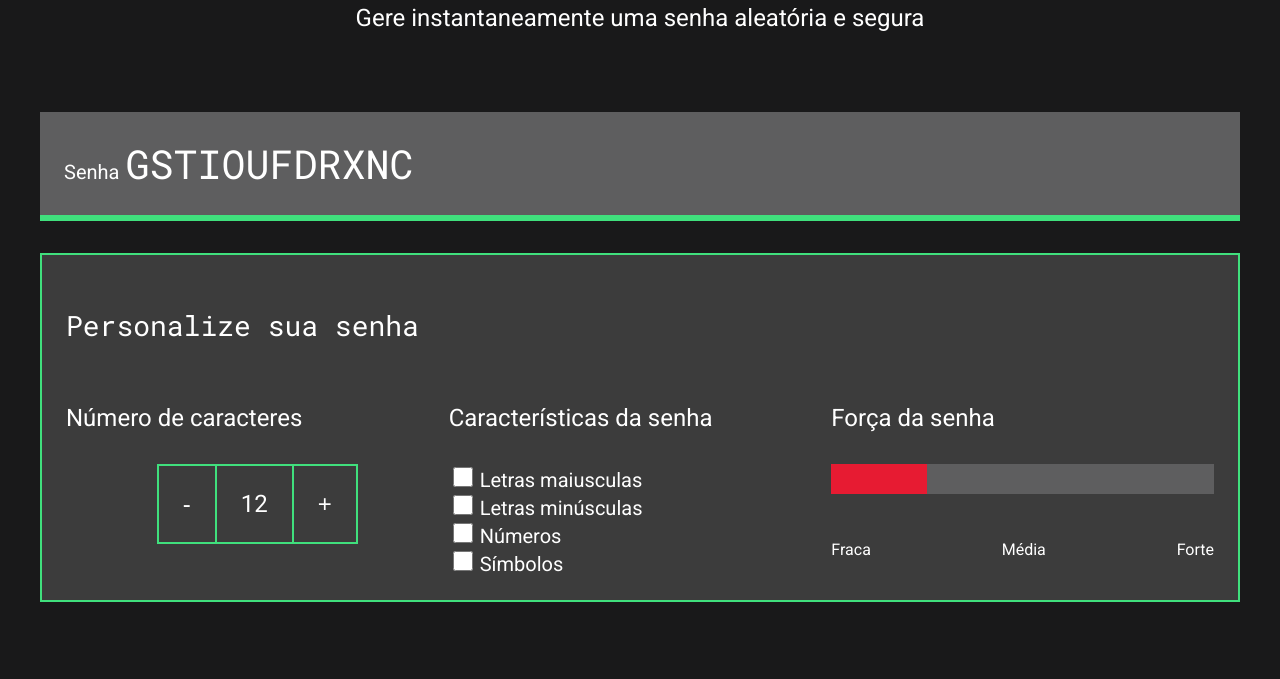
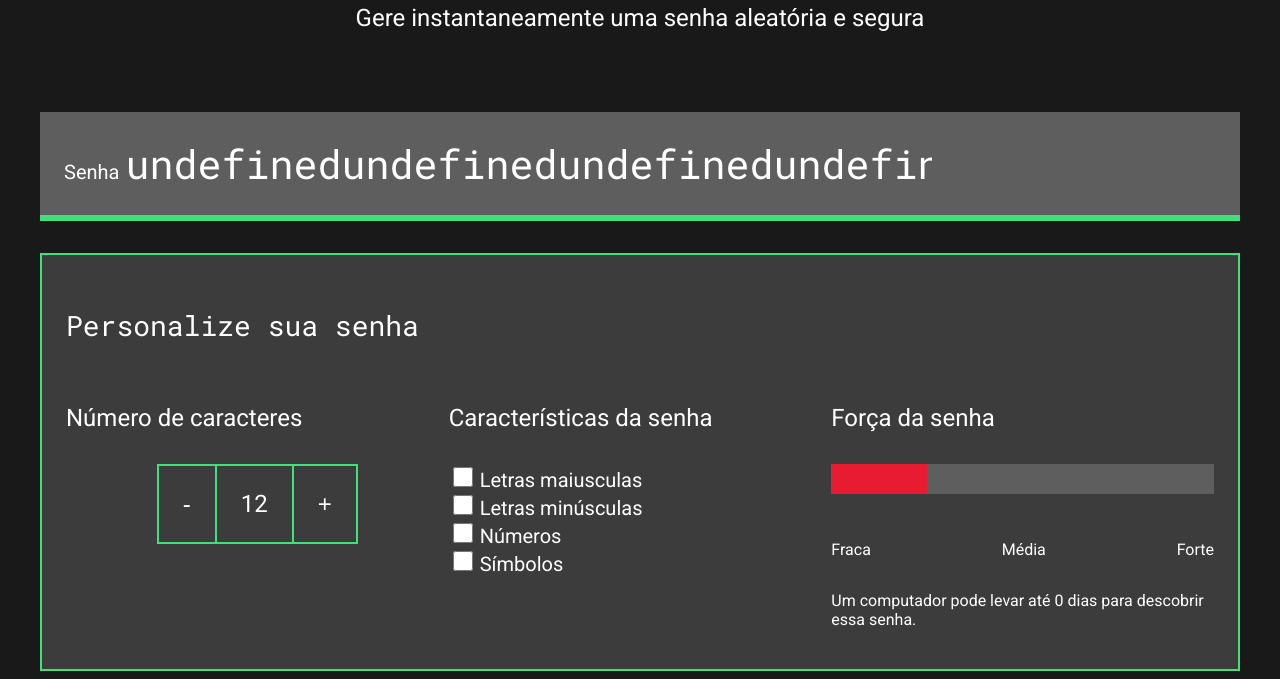
Before and after one commit to pablocastro17/gerador-de-senhas, a plain HTML site: page index.html in a window 1280 px wide. Both pictures are taken after a click on the checkbox 462 px from the left and 676 px from the top of the page. Shown: the part 200-879 px from the top of the page. Before the commit the page ends 810 px from the top, so only its background shows below. Drawn offline with Linux system fonts and the light colour scheme.

Commit message:
Add files via upload

```diff
--- a/index.html
+++ b/index.html
@@ -58,7 +58,7 @@
                     <p>Média</p>
                     <p>Forte</p>
                     </div>
-
+                    <p class="entropia"></p>
                 </div>
             </div>
         </div>
--- a/main.js
+++ b/main.js
@@ -1,8 +1,14 @@
 const numeroSenha = document.querySelector('.parametro-senha__texto');
 let tamanhoSenha = 12;
 numeroSenha.textContent = tamanhoSenha;
-
+const letrasMaiusculas = 'ABCDEFGHIJKLMNOPQRSTUVXYWZ';
+const letrasMinusculas = 'abcdefghijklmnopqrstuvxywz';
+const numeros = '0123456789';
+const simbolos = '!@%*?';
 const botoes = document.querySelectorAll('.parametro-senha__botao');
+const campoSenha = document.querySelector('#campo-senha');
+const checkbox = document.querySelectorAll('.checkbox');
+const forcaSenha = document.querySelector('.forca');
 
 botoes[0].onclick = diminuiTamanho;
 botoes[1].onclick = aumentaTamanho;
@@ -24,32 +30,48 @@ function aumentaTamanho() {
     geraSenha();
 }
 
-const campoSenha = document.querySelector('#campo-senha');
-const checkbox = document.querySelectorAll('.checkbox');
-const letrasMaiusculas = 'ABCDEFGHIJKLMNOPQRSTUVXYWZ';
-const letrasMinusculas = 'abcdefghijklmnopqrstuvwxyz';
-const numeros = '0123456789';
-const simbolos = '#$*@!'
+for (i = 0; i < checkbox.length; i++) {
+    checkbox[i].onclick = geraSenha;
+}
+
 geraSenha();
-function geraSenha(){
+
+function geraSenha() {
     let alfabeto = '';
-    if (checkbox[0].checked){
+    if (checkbox[0].checked) {
         alfabeto = alfabeto + letrasMaiusculas;
     }
-    if (checkbox[1].checked){
+    if (checkbox[1].checked) {
         alfabeto = alfabeto + letrasMinusculas;
     }
-    if (checkbox[2].checked){
+    if (checkbox[2].checked) {
         alfabeto = alfabeto + numeros;
     }
-    if (checkbox[3].checked){
+    if (checkbox[3].checked) {
         alfabeto = alfabeto + simbolos;
     }
     let senha = '';
-    for (let i = 0; i < tamanhoSenha;i++){
-        let numeroAleatorio = Math.random()*letrasMaiusculas.length;
+    for (let i = 0; i < tamanhoSenha; i++) {
+        let numeroAleatorio = Math.random() * alfabeto.length;
         numeroAleatorio = Math.floor(numeroAleatorio);
-        senha = senha + letrasMaiusculas[numeroAleatorio];
+        senha = senha + alfabeto[numeroAleatorio];
     }
     campoSenha.value = senha;
+    classificaSenha(alfabeto.length);
+
 }
+
+function classificaSenha(tamanhoAlfabeto) {
+    let entropia = tamanhoSenha * Math.log2(tamanhoAlfabeto);
+    console.log(entropia);
+    forcaSenha.classList.remove('fraca', 'media', 'forte');
+    if (entropia > 57) {
+        forcaSenha.classList.add('forte');
+    } else if (entropia > 35 && entropia < 57) {
+        forcaSenha.classList.add('media');
+    } else if (entropia <= 35) {
+        forcaSenha.classList.add('fraca');
+    }
+    const valorEntropia = document.querySelector('.entropia');
+    valorEntropia.textContent = "Um computador pode levar até " + Math.floor(2 ** entropia / (100e6 * 60 * 60 * 24)) + " dias para descobrir essa senha.";
+}
```
